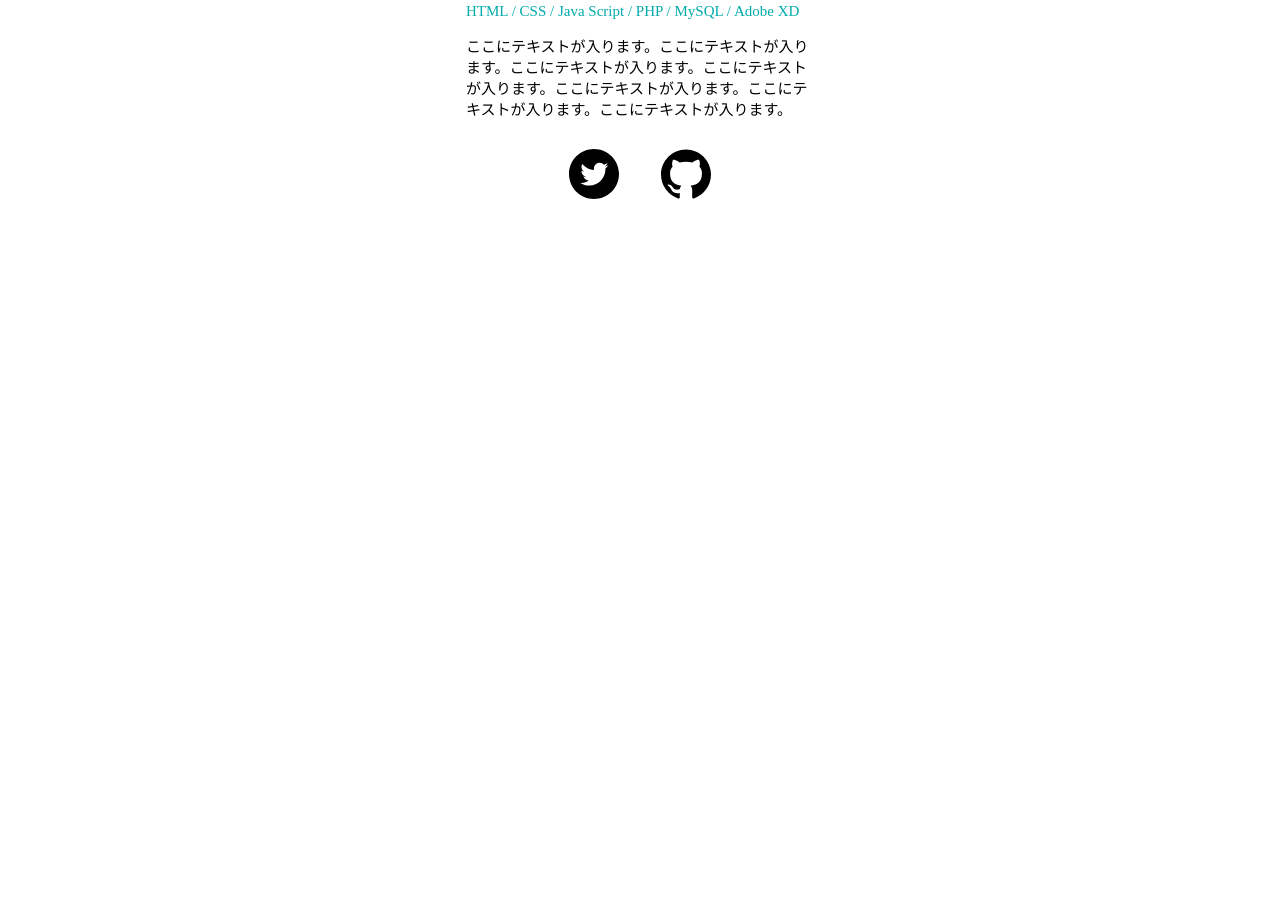
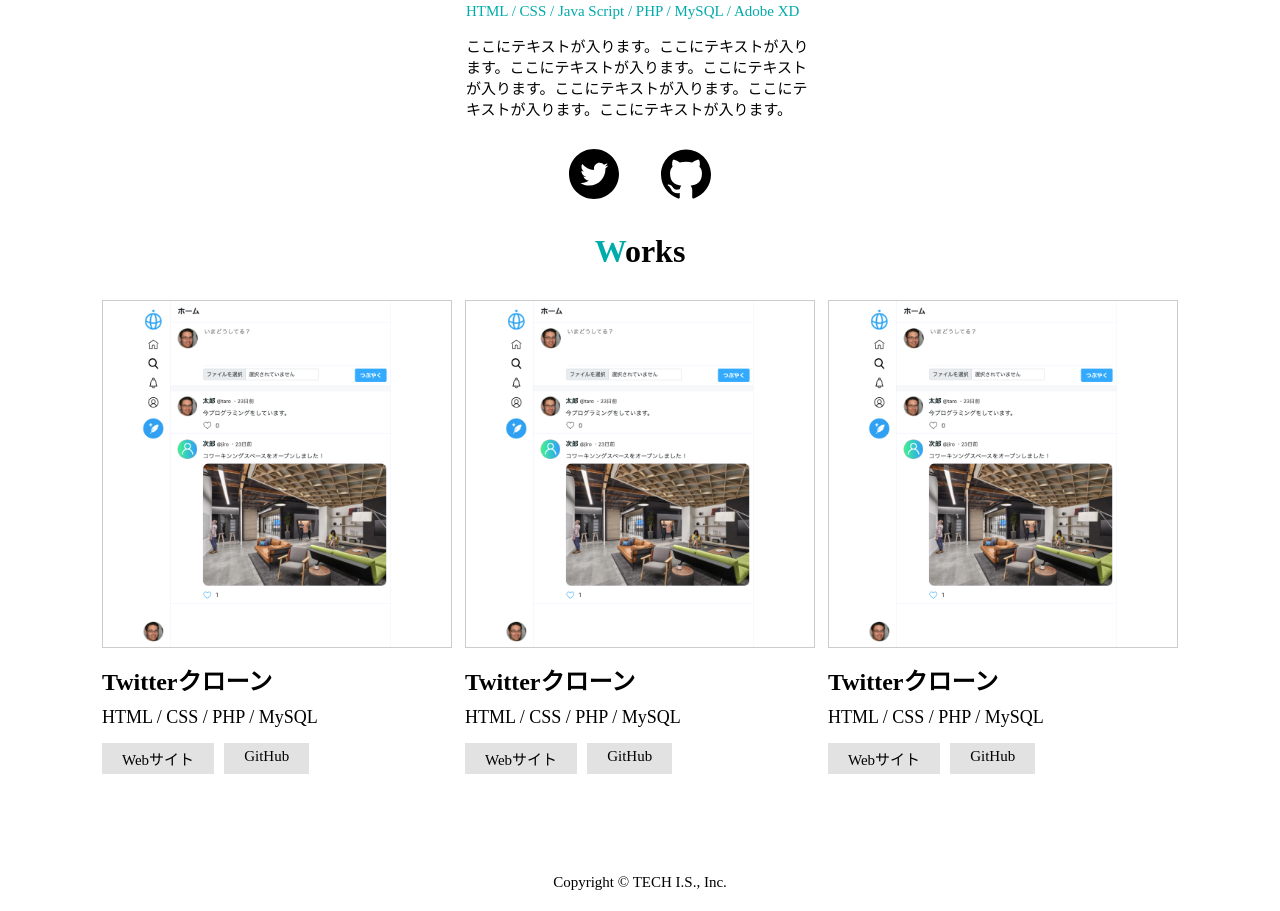
Before and after one commit to tsuzumi-sano/Portfolio-Sample, a PHP site: page / in a window 1280 px wide. Shown: the part 491-1402 px from the top of the page. Before the commit the page ends 690 px from the top, so only its background shows below. Run offline with PHP 8.4, Linux system fonts and the light colour scheme.

Commit message:
PCサイト完了

```diff
--- a/index.html
+++ b/index.html
@@ -24,6 +24,7 @@
         メイン
     -->
     <div class="block-main">
+        <!-- プロフィール -->
         <div class="box-profile">
             <h2 class="sub-title">
                 <span class="color-green">P</span>rofile
@@ -48,9 +49,48 @@
                 </li>
             </ul>
         </div>
-        <div>
-
+        <!-- ワークス -->
+        <div　class="box-works">
+            <h2 class="sub-title">
+                <span class="color-green">W</span>orks
+            </h2>
+            <ul class="works-list">
+                <li>
+                    <img src="img/twitter_clone.png" alt="">
+                    <h3>Twitterクローン</h3>
+                    <span>HTML / CSS / PHP / MySQL</span>
+                    <div class="link">
+                        <a href="">Webサイト</a>
+                        <a href="">GitHub</a>
+                    </div>
+                </li>
+                <li>
+                    <img src="img/twitter_clone.png" alt="">
+                    <h3>Twitterクローン</h3>
+                    <span>HTML / CSS / PHP / MySQL</span>
+                    <div class="link">
+                        <a href="">Webサイト</a>
+                        <a href="">GitHub</a>
+                    </div>
+                </li>
+                <li>
+                    <img src="img/twitter_clone.png" alt="">
+                    <h3>Twitterクローン</h3>
+                    <span>HTML / CSS / PHP / MySQL</span>
+                    <div class="link">
+                        <a href="">Webサイト</a>
+                        <a href="">GitHub</a>
+                    </div>
+                </li>
+            </ul>
         </div>
     </div>
+
+    <!--
+        フッター
+    -->
+    <footer class="block-footer">
+        <p>Copyright ©︎ TECH I.S., Inc.</p>
+    </footer>
 </body>
 </html>
--- a/style.css
+++ b/style.css
@@ -2,7 +2,7 @@
 body{
     font-family: "Noto Sans JP", "sans-serif";
     margin: 0;
-    min-width: 800px ;
+    min-width: 1076px ;
 }
 .color-green{
     color: #00ABAB;
@@ -79,3 +79,69 @@
     width: 50px;
     padding: 0 10px;
 }
+
+/* ワークス */
+.box-works {
+    margin: 80px 0 0 ;
+}
+
+.works-list {
+    list-style: none;
+    width: 100%;
+    max-width: 1076px;
+    margin: 30px auto;
+    padding: 0;
+    text-align: left;
+    overflow: hidden;
+}
+
+.works-list li {
+    display: block;
+    width: 100%;
+    max-width: 348px;
+    float: left;
+    margin-right: 15px;
+}
+
+.works-list li:last-child {
+    margin-right: 0;
+}
+
+.works-list li img {
+    width: 100%;
+    border: 1px solid #ccc;
+}
+
+.works-list li h3 {
+    font-size: 24px;
+    margin: 10px 0;
+}
+
+.works-list li span {
+    font-size: 18px;
+}
+
+.works-list li .link {
+    display: flex;
+    justify-content: left;
+    align-items: left;
+    margin-top: 15px;
+}
+
+.works-list li .link a {
+    background-color: rgb(226,226,226);
+    padding: 5px 20px;
+    margin-right: 10px;
+    font-size: 15px;
+    text-decoration: none;
+    color: #000;
+}
+
+/* フッター */
+
+.block-footer p {
+    clear: both;
+    text-align: center;
+    font-size: 15px;
+    margin: 50px 0 20px;
+}
```
Also changed, not shown: img/twitter_clone.png.
